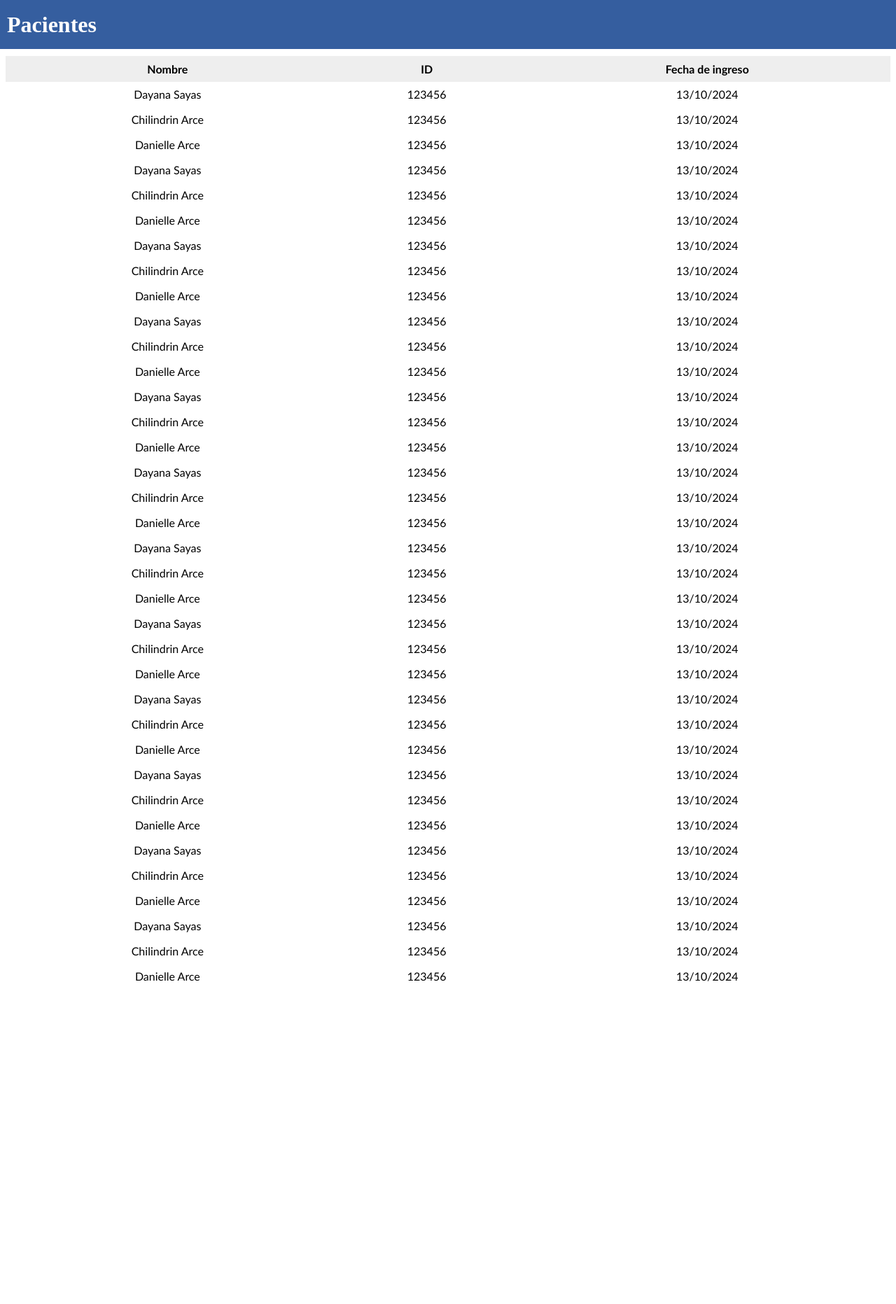
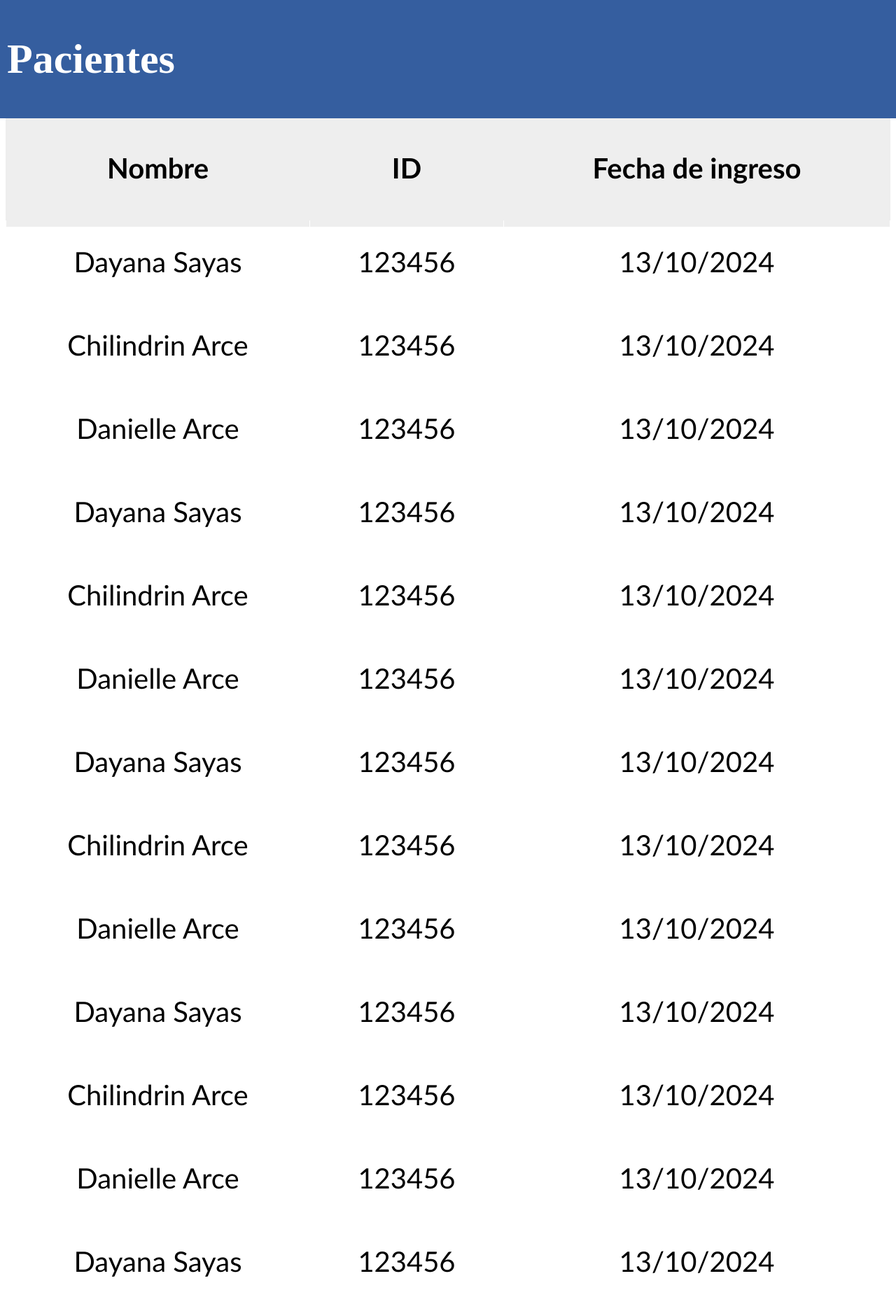
Before and after one commit to Arcemontoya/Hospital_Infantil, a Django app: template templates/Index.html in a window 1280 px wide. Shown: the top 1863 px of the page at 70% size. Before the commit the page ends 1402 px from the top, so only its background shows below. Run offline with Django 5.2, Linux system fonts and the light colour scheme; the template is opened without the code that fills it, so the values that code supplies are empty.

Commit message:
HTML de tabla(prueba) y base

```diff
--- a/Hospital_Infantil/settings.py
+++ b/Hospital_Infantil/settings.py
@@ -25,7 +25,7 @@ SECRET_KEY = 'django-insecure-5t#ndq279(iil5d5%37_&ih92^kp*-wxg8*7a&aetf53a6i(c^
 # SECURITY WARNING: don't run with debug turned on in production!
 DEBUG = True
 
-ALLOWED_HOSTS = []
+ALLOWED_HOSTS = ["192.168.1.72", "localhost"]
 
 
 # Application definition
--- a/Hospital_Infantil/urls.py
+++ b/Hospital_Infantil/urls.py
@@ -16,7 +16,9 @@ Including another URLconf
 """
 from django.contrib import admin
 from django.urls import path
+from . import views
 
 urlpatterns = [
-    path('admin/', admin.site.urls),
+    #path('admin/', admin.site.urls),
+    path('', views.index, name='index')
 ]
--- /dev/null
+++ b/Hospital_Infantil/views.py
@@ -0,0 +1,5 @@
+from django.shortcuts import render
+from django.http import HttpResponse
+
+def index(request):
+    return HttpResponse(render(request, "index.html"))
--- a/templates/Index.html
+++ b/templates/Index.html
@@ -17,7 +17,7 @@
         top: 0;
         left: 0;
         width: 100%;
-        height: 50px;
+        height: px;
         background-color: #355e9f;
         z-index: 1000;
 
@@ -33,6 +33,7 @@
     table{
         font-family: Calibri;
         border-collapse: collapse;
+        border: #EEEEEE;
         width: 100%;
         margin-top: 80px;
     }
@@ -40,21 +41,32 @@
     th{
 
         font-family: Calibri;
+        font-size: 40px;
         border: 1px solid #EEEEEE;
-        text-align: center;
-        padding: 8px;
+        text-align:center;
+        padding: 60px;
+        padding-top: 125px;
+        position: sticky;
+            top: 90px;
+            z-index: 100;
         background-color: #EEEEEE;
     }
 
     td{
         font-family: Calibri;
+        font-size: 40px;
         border: 1px solid #FFFF;
         text-align: center;
-        padding: 8px;
+        padding: 35px;
     }
 
     tr:nth-child(even){
         text-align: center;
+    }
+
+    h1{
+        font-family: Montserrat;
+        font-size: 60px;
     }
 
 </style>
@@ -66,11 +78,6 @@
 </div>
 
 <!--BOTON DE MAS-->
-
-<div class="text-end">
-    <i class="bi bi -plus-lg"></i>
-
-</div>
 
 
 
```
Also changed, not shown: templates/login.html (added).
